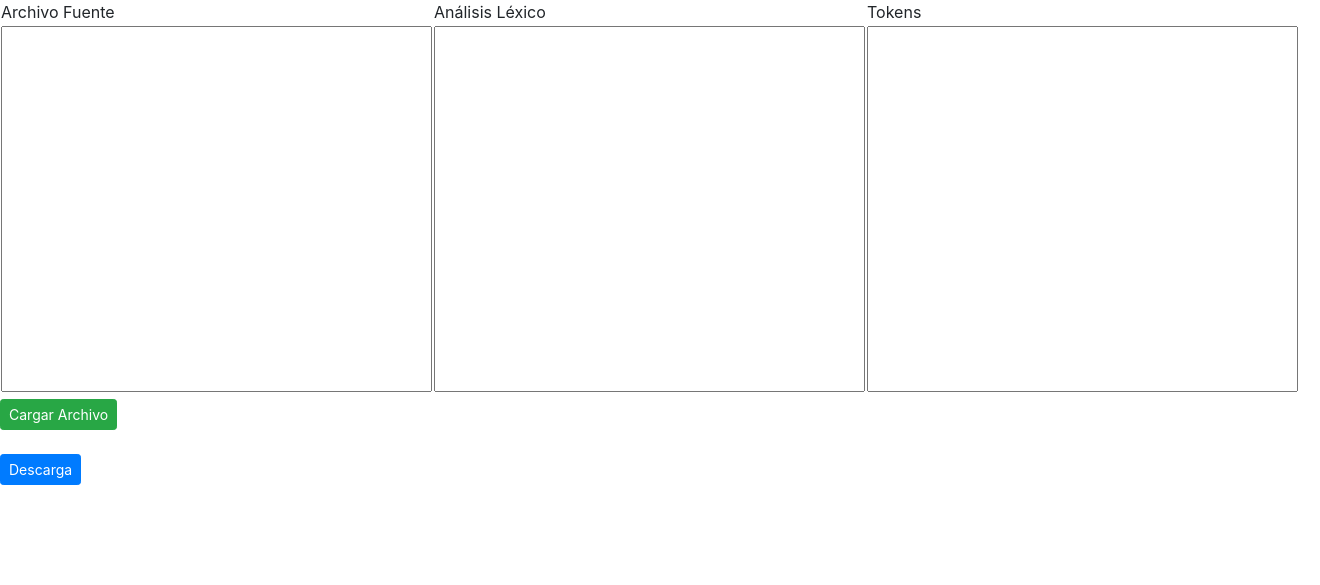
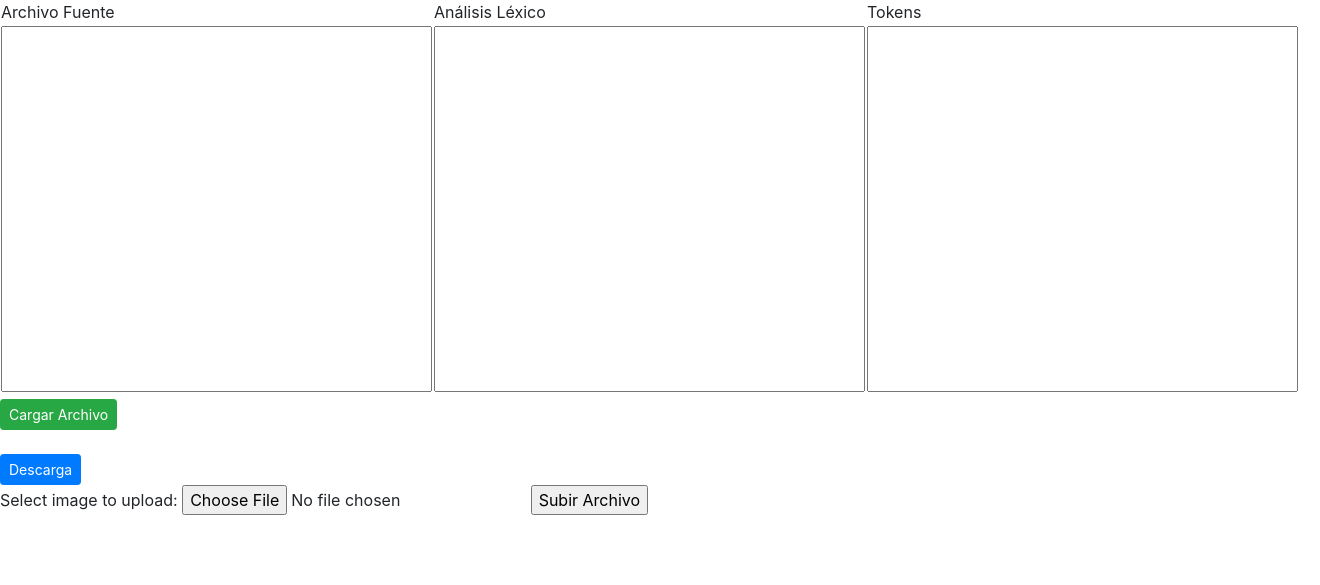
Before and after one commit to Moisito12/public_html, a PHP site: page /compiladores/index.php in a window 1320 px wide. Shown: the part 103-688 px from the top of the page. Run offline with PHP 8.4, Linux system fonts and the light colour scheme.

Commit message:
Upload php

```diff
--- a/compiladores/index.php
+++ b/compiladores/index.php
@@ -26,6 +26,11 @@
     <button class="btn btn-sm btn-success">Cargar Archivo</button>
     <br><br>
     <button class="btn btn-sm btn-primary">Descarga</button>
+    <form action="upload.php" method="post" enctype="multipart/form-data">
+        Select image to upload:
+        <input type="file" name="fileToUpload" id="fileToUpload">
+        <input type="submit" value="Subir Archivo" name="submit">
+    </form>
 </body>
 
 </html>
```
Also changed, not shown: compiladores/upload.php (added, +7 -0 lines).
